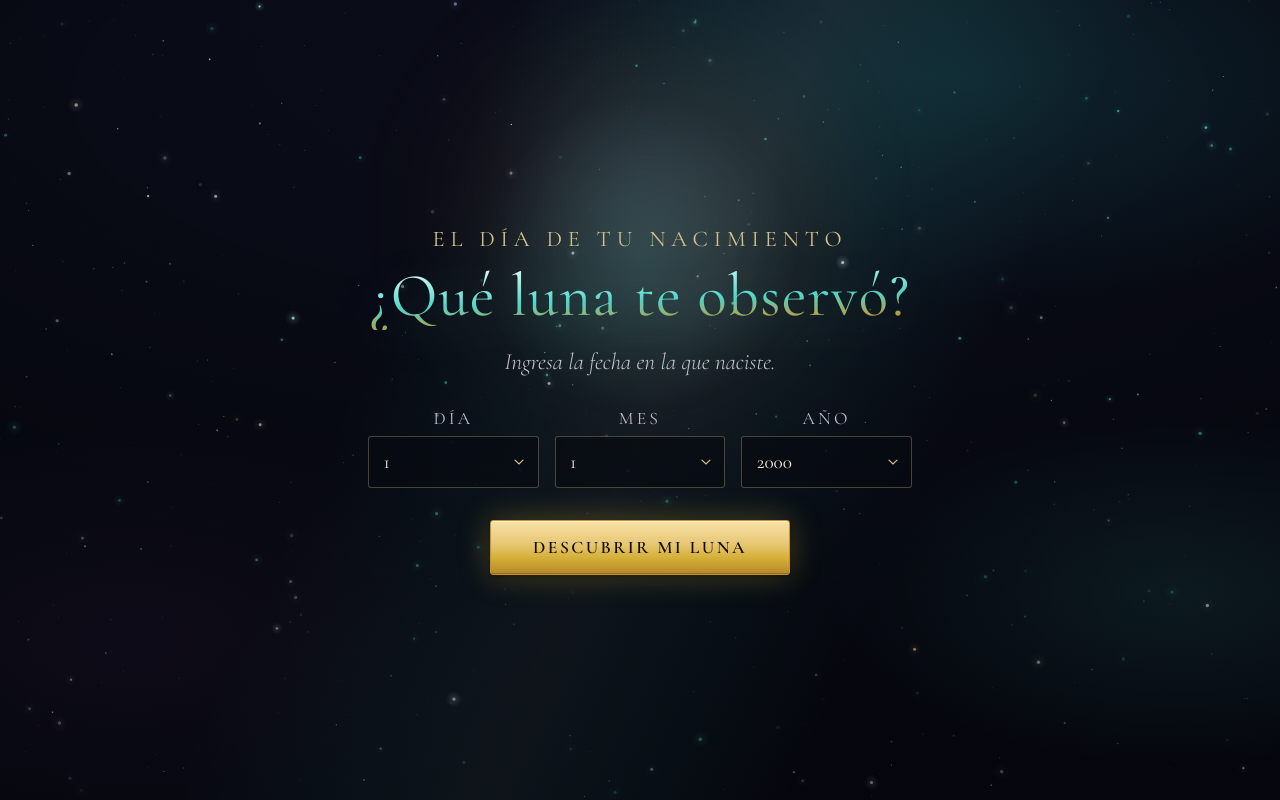
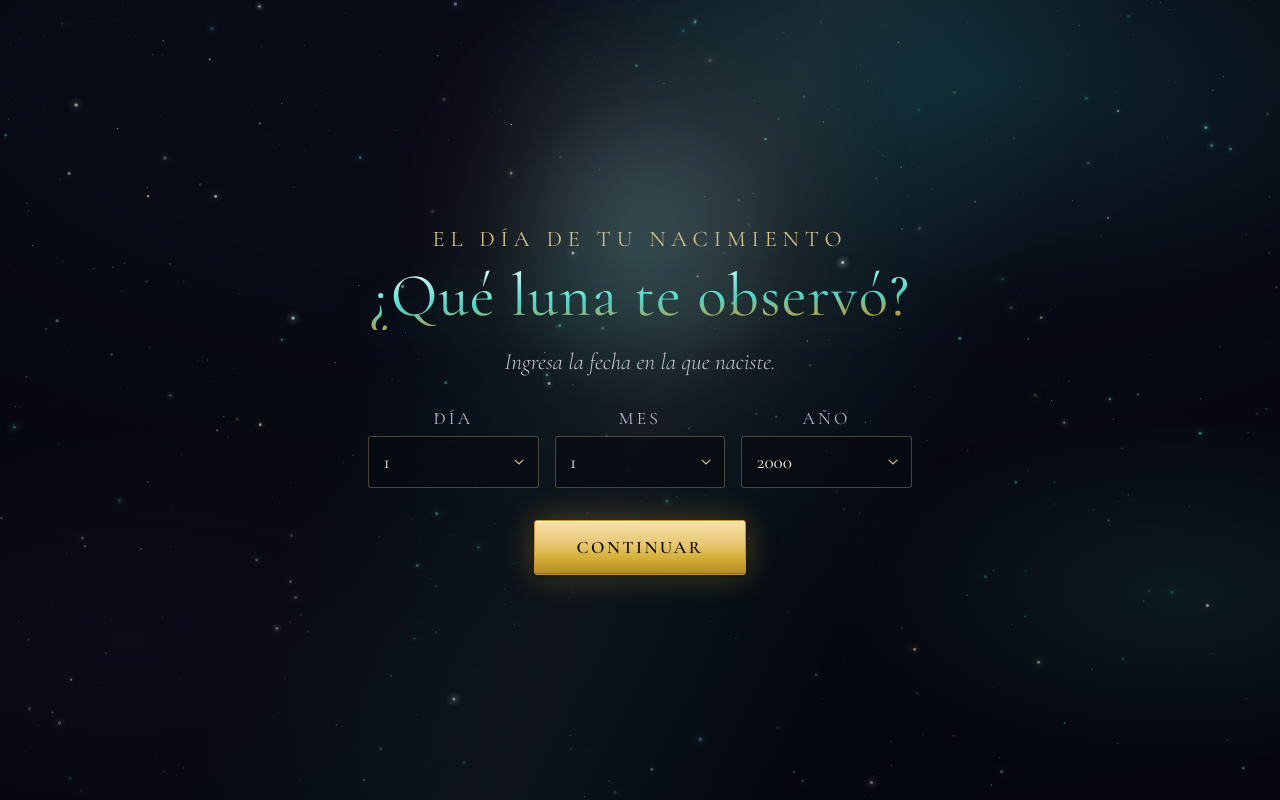
Before and after one commit to Kvillanueva30/TheMoonsBlessing, an Angular app: page /birth-date in a window 1280 px wide. Built offline with nearby package versions, Linux system fonts and the light colour scheme.

Commit message:
El boton de la fecha dice Continuar
Era "Descubrir mi luna". Ahora dice "Continuar", como el de las tres
naturalezas: la luna ya se ha descubierto en la pantalla de antes y el boton
solo avanza.

Medido: 200x49 px y 16 px de letra, sin scroll.

```diff
--- a/src/app/pages/birth-date/birth-date.html
+++ b/src/app/pages/birth-date/birth-date.html
@@ -35,7 +35,7 @@
         </select>
       </label>
 
-      <button type="submit" class="continue">Descubrir mi luna</button>
+      <button type="submit" class="continue">Continuar</button>
     </form>
   </section>
 </main>
```
